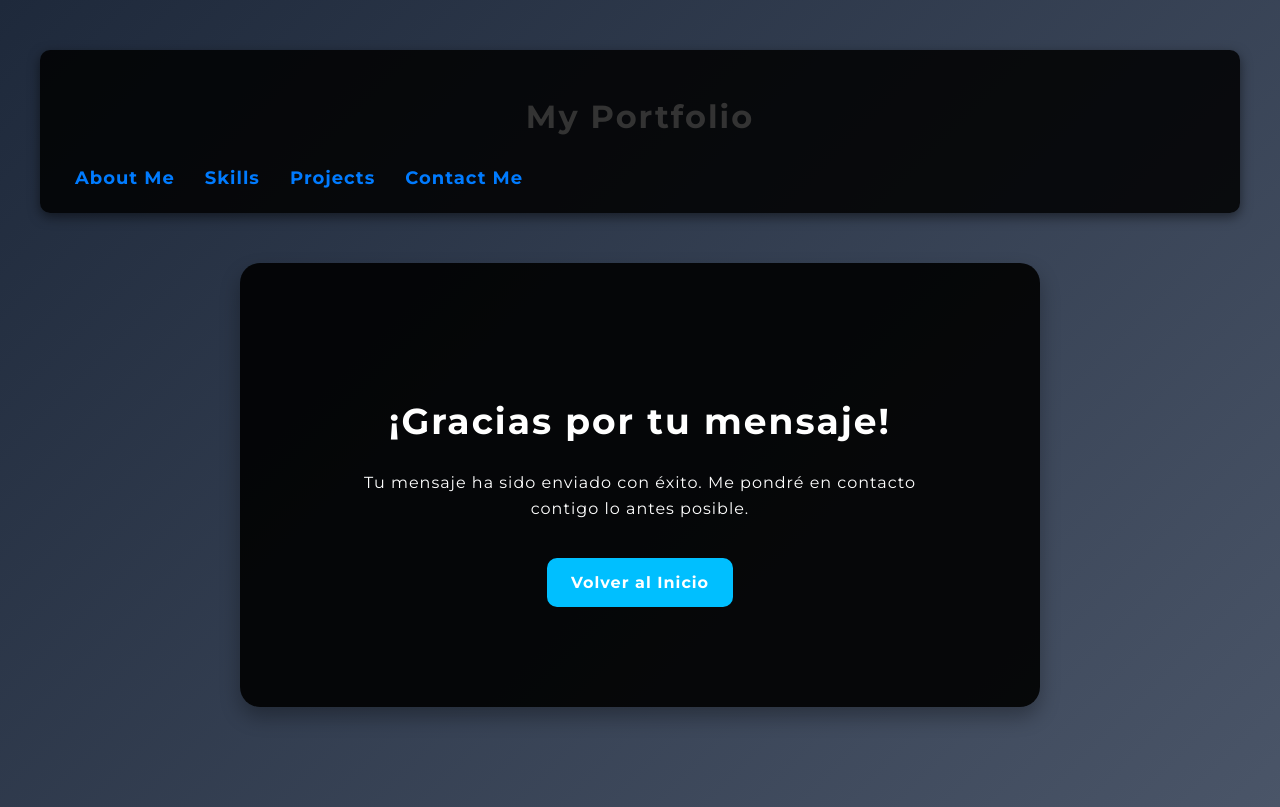
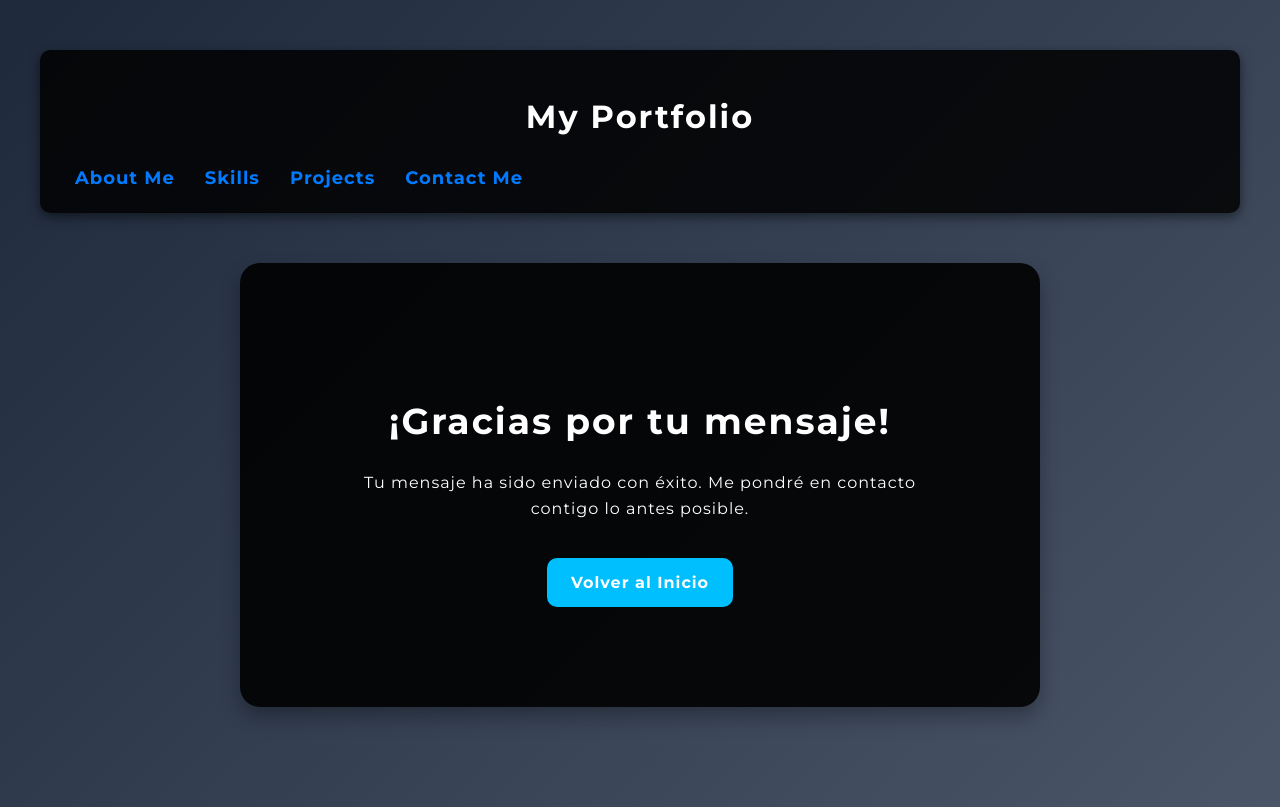
Before and after one commit to KhaadaQ/Portfolio, a React (Vite) app: page /thank-you in a window 1280 px wide. Built offline with nearby package versions, Linux system fonts and the light colour scheme.

Commit message:
minorcssFix

```diff
--- a/src/index.css
+++ b/src/index.css
@@ -3,9 +3,7 @@ body {
   margin: 0;
   padding: 0;
   font-family: "Arial", sans-serif;
-  background-color: #f5f5f5;
   line-height: 1.6;
-  color: #333;
 }
 
 h1,
```
